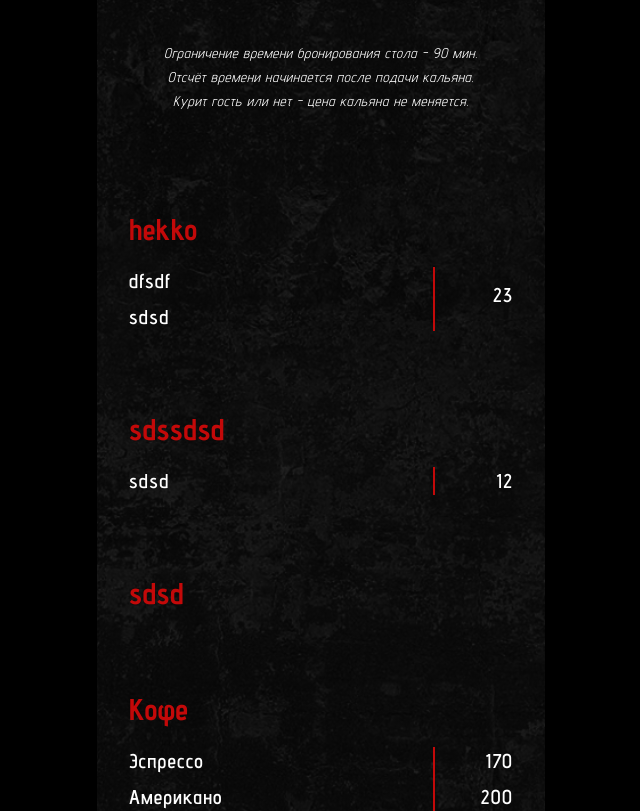
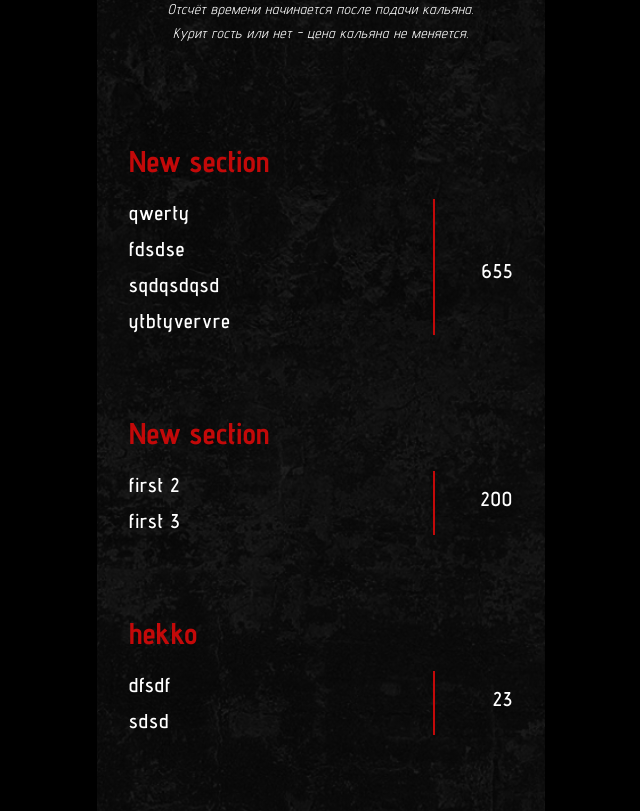
Before and after one commit to NiceArti/UmbrellaMenu, a Next.js app: page / in a window 1280 px wide. Shown: the part 1211-2022 px from the top of the page, without its empty margins (319-959 px from the left). Built offline with nearby package versions, Linux system fonts and the light colour scheme.

Commit message:
fix: view menu with no elements

```diff
--- a/db/collections.json
+++ b/db/collections.json
@@ -51,12 +51,8 @@
       "text": "Холодные напитки"
     },
     {
-      "tag": "",
-      "text": "sdsdsd"
-    },
-    {
-      "tag": "qq",
-      "text": "qq"
+      "tag": "222",
+      "text": "qqq"
     },
     {
       "tag": "hekko",
@@ -64,6 +60,38 @@
     }
   ],
   "positions": [
+    {
+      "tag": "222",
+      "title": "New section",
+      "isHidden": false,
+      "names": [
+        "qwerty",
+        "fdsdse",
+        "sqdqsdqsd",
+        "ytbtyvervre"
+      ],
+      "prices": [
+        "",
+        "",
+        "655",
+        ""
+      ],
+      "tableView": false
+    },
+    {
+      "tag": "new",
+      "title": "New section",
+      "isHidden": false,
+      "names": [
+        "first 2 ",
+        "first 3"
+      ],
+      "prices": [
+        "200",
+        ""
+      ],
+      "tableView": false
+    },
     {
       "tag": "hello",
       "title": "hekko",
@@ -83,7 +111,7 @@
       "title": "sdssdsd",
       "isHidden": false,
       "names": [
-        "sdsd"
+        ""
       ],
       "prices": [
         "12"
@@ -149,7 +177,7 @@
         "Лимон"
       ],
       "prices": [
-        "30",
+        "",
         "30",
         "100",
         "30",
@@ -180,7 +208,8 @@
         "",
         "1,2 л",
         "1050"
-      ]
+      ],
+      "tableView": false
     },
     {
       "tag": "tea",
--- a/widgets/menu-positions/menu-positions.tsx
+++ b/widgets/menu-positions/menu-positions.tsx
@@ -6,7 +6,6 @@ import { useMenuEdit } from "./hooks/use-menu-edit";
 import { EditToolbar } from "./ui/edit-toolbar";
 import { EditableTableView } from "./ui/editable-table-view";
 import { PositionsColumns } from "./ui/positions-columns";
-import { Position } from "./ui/position";
 import { PositionsTableView } from "./ui/positions-table.view";
 import { AddButton } from "../admin/add-button";
 
@@ -53,19 +52,8 @@ export function MenuPositions({
     tableView,
     onSaved,
   });
-  const hasRows =
-    (localNames?.length || 0) > 0 || (localPrices?.length || 0) > 0;
 
   return (
-    <div
-      id={tag}
-      className={cn(
-        "flex flex-col gap-5 w-full h-auto"
-        // (localNames.length === 1 || localNames.length === 0) &&
-        //   "inline-flex flex-row"
-      )}
-    >
-      {hasRows ? (
     <>
       {isEditMode && (
         <EditToolbar
@@ -109,6 +97,13 @@ export function MenuPositions({
           }}
         />
       )}
+      <div
+        id={tag}
+        className={cn(
+          "flex flex-col gap-5 w-full h-auto",
+          names.length === 0 || names[0] === "" ? "flex-row" : "flex-col"
+        )}
+      >
         <div className="flex justify-between w-full gap-2">
           <Title
             title={localTitle}
@@ -186,24 +181,7 @@ export function MenuPositions({
             />
           </div>
         )}
+      </div>
     </>
-      ) : (
-        <div className="inline-flex justify-between">
-          <Title
-            title={localTitle || title}
-            isEdit={editing}
-            onChangeTitle={setLocalTitle}
-          />
-          {prices && prices.length ? (
-            <Position
-              className="border-l-2 border-primary w-20 justify-center items-end max-w-[304px]"
-              names={[prices[0]]}
-            />
-          ) : (
-            <></>
-          )}
-        </div>
-      )}
-    </div>
   );
 }
```
Also changed, not shown: todo.txt. Lines whose indentation alone changed are shown as unchanged.
